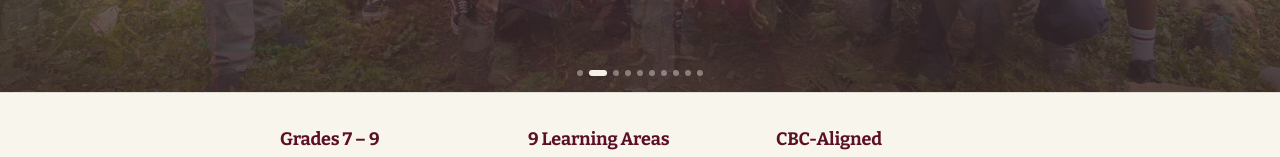
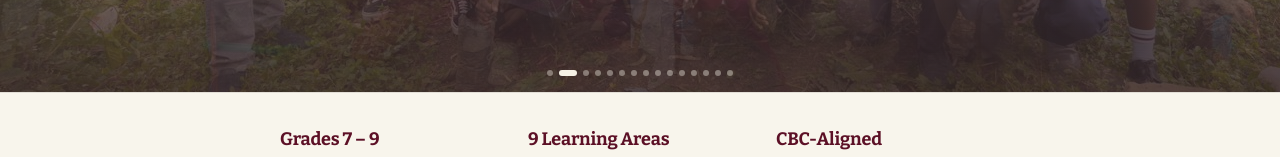
Before and after one commit to kangara-254/Parody, a React (Vite) app: page / in a window 1280 px wide. Shown: the part 531-688 px from the top of the page. Built offline with nearby package versions, Linux system fonts and the light colour scheme; no server answers.

Commit message:
Add gallery pictures 11-15 to landing page slideshow

```diff
--- a/src/pages/Landing.tsx
+++ b/src/pages/Landing.tsx
@@ -10,8 +10,13 @@ import gallery7 from "../assets/gallery/gallery-7.jpeg";
 import gallery8 from "../assets/gallery/gallery-8.jpeg";
 import gallery9 from "../assets/gallery/gallery-9.jpeg";
 import gallery10 from "../assets/gallery/gallery-10.jpeg";
+import gallery11 from "../assets/gallery/gallery-11.jpeg";
+import gallery12 from "../assets/gallery/gallery-12.jpeg";
+import gallery13 from "../assets/gallery/gallery-13.jpeg";
+import gallery14 from "../assets/gallery/gallery-14.jpeg";
+import gallery15 from "../assets/gallery/gallery-15.jpeg";
 
-const SLIDES = [gallery2, gallery3, gallery1, gallery5, gallery4, gallery6, gallery7, gallery8, gallery9, gallery10];
+const SLIDES = [gallery2, gallery3, gallery1, gallery5, gallery4, gallery6, gallery7, gallery8, gallery9, gallery10, gallery11, gallery12, gallery13, gallery14, gallery15];
 const SLIDE_MS = 5000;
 
 // Public landing page shown before Login. Previously the login form was
```
